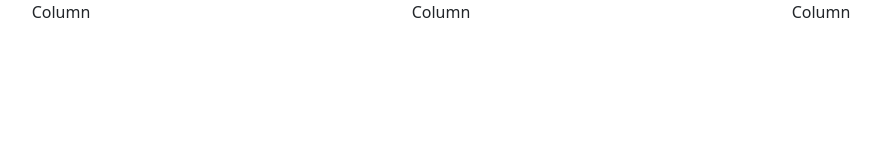
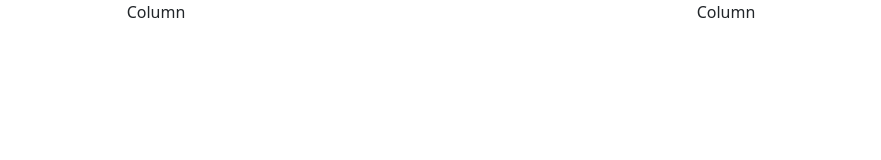
Before and after one commit to erhan1148/mini_brief_3, a plain HTML site: page index.html in a window 1280 px wide. Shown: the whole page, without its empty margins (199-1080 px from the left). Drawn offline with nearby package versions, Linux system fonts and the light colour scheme.

Commit message:
Update index.html

```diff
--- a/index.html
+++ b/index.html
@@ -10,13 +10,10 @@
 <body>
     <div class="container text-center">
         <div class="row">
-          <div class="col">
+          <div class="col-md-12 col-lg-6">
             Column
           </div>
-          <div class="col">
-            Column
-          </div>
-          <div class="col">
+          <div class="col-md-12 col-lg-6">
             Column
           </div>
         </div>
```
